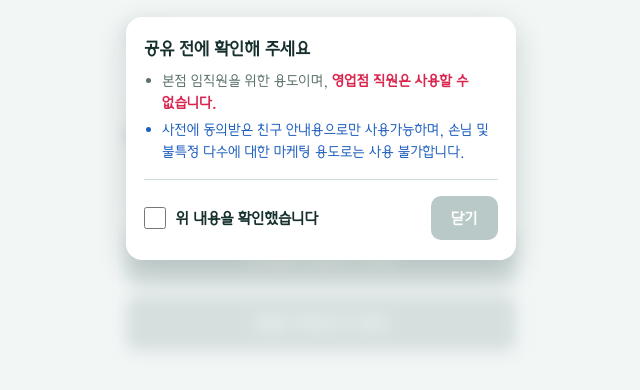
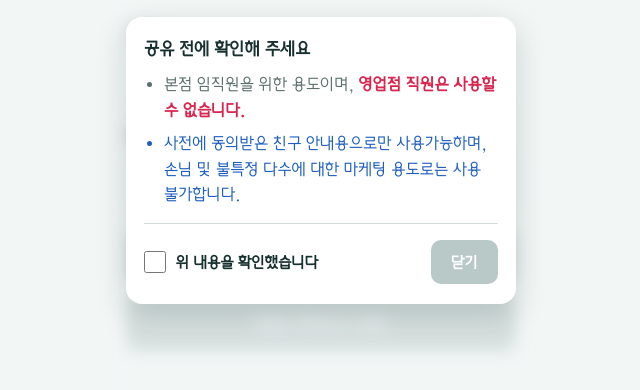
Before and after one commit to RonnyRobin/HFG-IRP-link, a plain HTML site: page index.html in a window 1280 px wide. Shown: the part 316-706 px from the top of the page, without its empty margins (319-959 px from the left). Drawn offline with Linux system fonts and the light colour scheme.

Commit message:
Enlarge consent popup notice text
Co-Authored-By: Claude Opus 5.5 <noreply@anthropic.com>
Claude-Session: https://claude.ai/code/session_01NJy1q7Qj9hr1CyoeSxVvdj

```diff
--- a/index.html
+++ b/index.html
@@ -60,8 +60,8 @@ main{flex:1;padding:0 20px 32px;margin-top:28px}
 .layer[hidden]{display:none}
 .consent{width:100%;background:var(--white);border-radius:16px;padding:20px 18px;box-shadow:0 10px 30px rgba(22,48,46,.18)}
 .consent h2{font-size:17px;font-weight:700}
-.consent ul{margin:10px 0 0;padding-left:18px;font-size:14px;line-height:1.6;color:var(--sub)}
-.consent li+li{margin-top:4px}
+.consent ul{margin:12px 0 0;padding-left:20px;font-size:16px;line-height:1.6;color:var(--sub)}
+.consent li+li{margin-top:8px}
 .consent .warn{color:var(--red);font-weight:700}
 .consent .info{color:#1F5FBF}
 .consent-foot{display:flex;align-items:center;justify-content:space-between;gap:12px;margin-top:16px;padding-top:16px;border-top:1px solid var(--line)}
```
